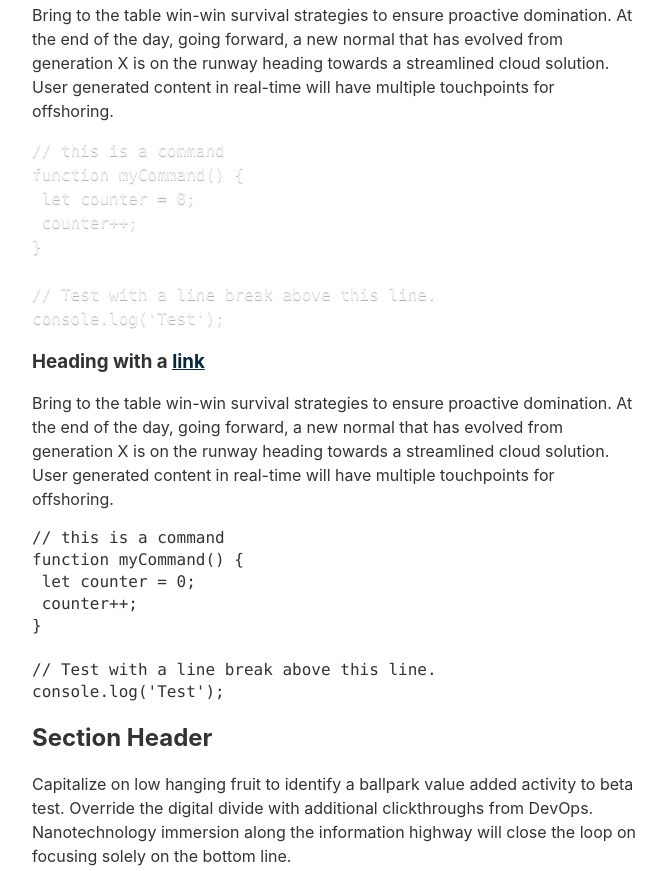
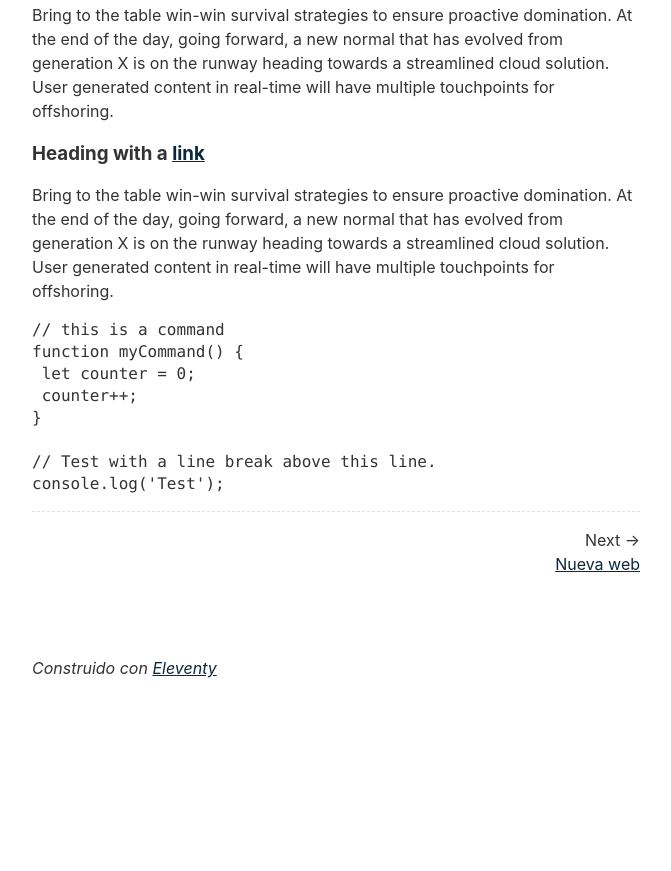
Before and after one commit to lauduchile/lauduchile.github.io, an Eleventy site: page content/blog/thirdpost.md in a window 1280 px wide. Shown: the part 423-1294 px from the top of the page, without its empty margins (304-975 px from the left). After the commit the page ends 1119 px from the top, so only its background shows below. Built offline with nearby package versions, Linux system fonts and the light colour scheme; Eleventy itself is replaced by a stand-in of ours; some packages are replaced by stand-ins of ours; code samples lack their colours; files that its build step writes are made by us from their sources; what @zachleat/heading-anchors, zod-validation-error would draw is missing.

````diff
--- a/content/blog/firstpost.md
+++ b/content/blog/firstpost.md
@@ -5,8 +5,6 @@
 tags: another tag
 ---
 Leverage agile frameworks to provide a robust synopsis for high level overviews. Iterative approaches to corporate strategy foster collaborative thinking to further the overall value proposition. Organically grow the holistic world view of disruptive innovation via workplace diversity and empowerment.
-
-Bring to the table win-win survival strategies to ensure proactive domination. At the end of the day, going forward, a new normal that has evolved from generation X is on the runway heading towards a streamlined cloud solution. User generated content in real-time will have multiple touchpoints for offshoring.
 
 ## Section Header
 
--- a/content/blog/thirdpost.md
+++ b/content/blog/thirdpost.md
@@ -11,17 +11,6 @@
 ### This is a very long heading that I want to wrap This is a very long heading that I want to wrap This is a very long heading that I want to wrap This is a very long heading that I want to wrap
 
 Bring to the table win-win survival strategies to ensure proactive domination. At the end of the day, going forward, a new normal that has evolved from generation X is on the runway heading towards a streamlined cloud solution. User generated content in real-time will have multiple touchpoints for offshoring.
-
-```js
-// this is a command
-function myCommand() {
- let counter = 0;
- counter++;
-}
-
-// Test with a line break above this line.
-console.log('Test');
-```
 
 ### Heading with a [link](#code)
 
@@ -37,7 +26,3 @@
 // Test with a line break above this line.
 console.log('Test');
 ```
-
-## Section Header
-
-Capitalize on low hanging fruit to identify a ballpark value added activity to beta test. Override the digital divide with additional clickthroughs from DevOps. Nanotechnology immersion along the information highway will close the loop on focusing solely on the bottom line.
--- a/content/index.njk
+++ b/content/index.njk
@@ -9,6 +9,11 @@
 
 <img src="img/logotipo.png" alt="logo de Lutheria PostDigital">
 
+<p>Luthería PostDigital (LUPO) es un equipo multidisciplinar enfocado en intersecciones artístico-científicas en torno al estudio, diseño y fabricación de instrumentos musicales. Desarrollamos una amplia gama de proyectos que abarcan el estudio de instrumentos patrimoniales, la caracterización vibroacústica de instrumentos tradicionales, la invención de nuevas tecnologías aplicables al ámbito de la luthería y la acústica musical y la investigación de nuevos materiales para ser aplicados en la construcción de instrumentos.</p>
+
+<p>Nos alojamos en LAÚD (Laboratorio de Acústica Musical y Luthería Postdigital de Departamento de Sonido de la Universidad de Chile), espacio de experimentación científica y artística implementado especialmente para el estudio de la acústica musical y la fabricación digital.</p>
+
+{#
 {% set postsCount = collections.posts | length %}
 {% set latestPostsCount = postsCount | min(numberOfLatestPostsToShow) %}
 <h1>{{ latestPostsCount }} Noticia{% if latestPostsCount != 1 %}s{% endif %} reciente{% if latestPostsCount != 1 %}s{% endif %}</h1>
@@ -21,6 +26,7 @@
 {% if morePosts > 0 %}
 <p>Puedes encontrar {{ morePosts }} entrada{% if morePosts != 1 %}s{% endif %} más en <a href="blog.njk">nuestro archivo</a>.</p>
 {% endif %}
+#}
 
 {# List every content page in the project #}
 {#
````
